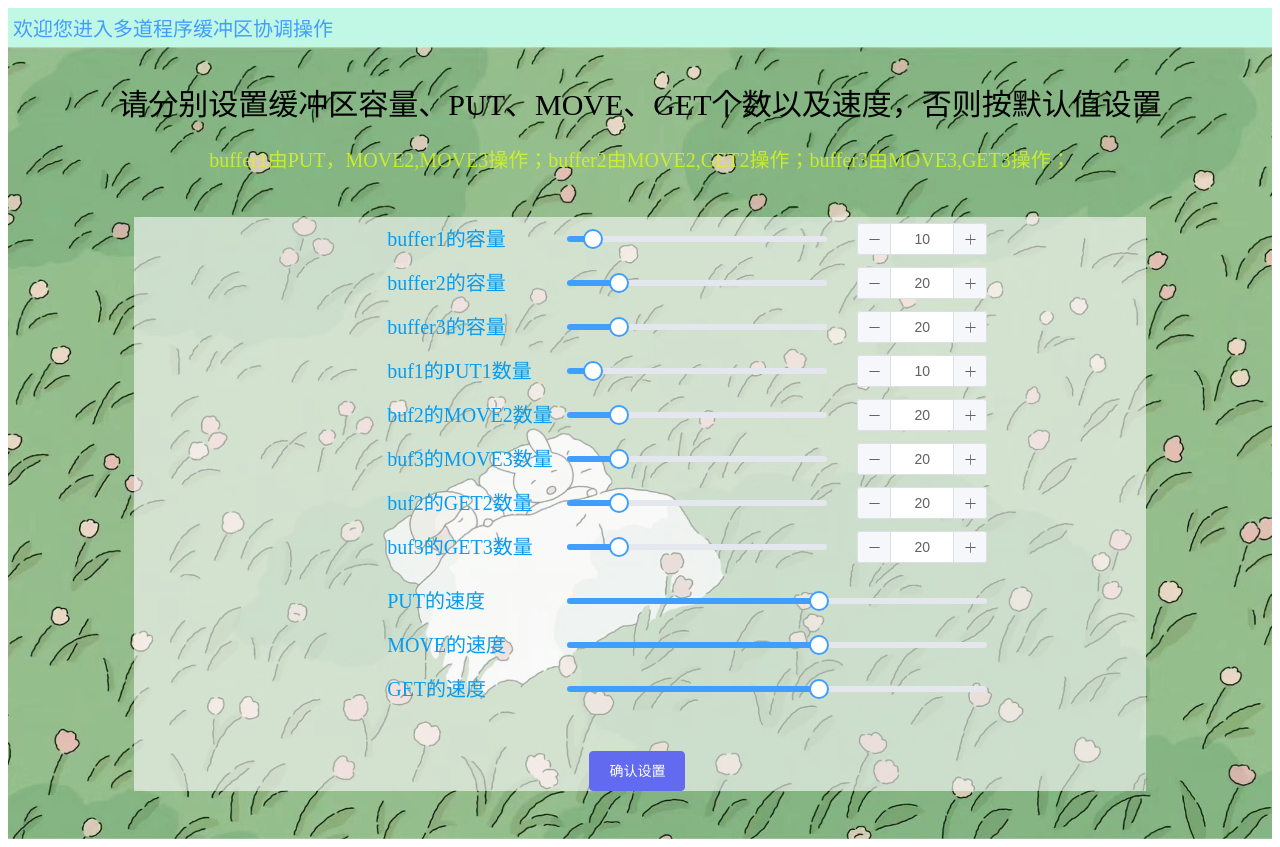
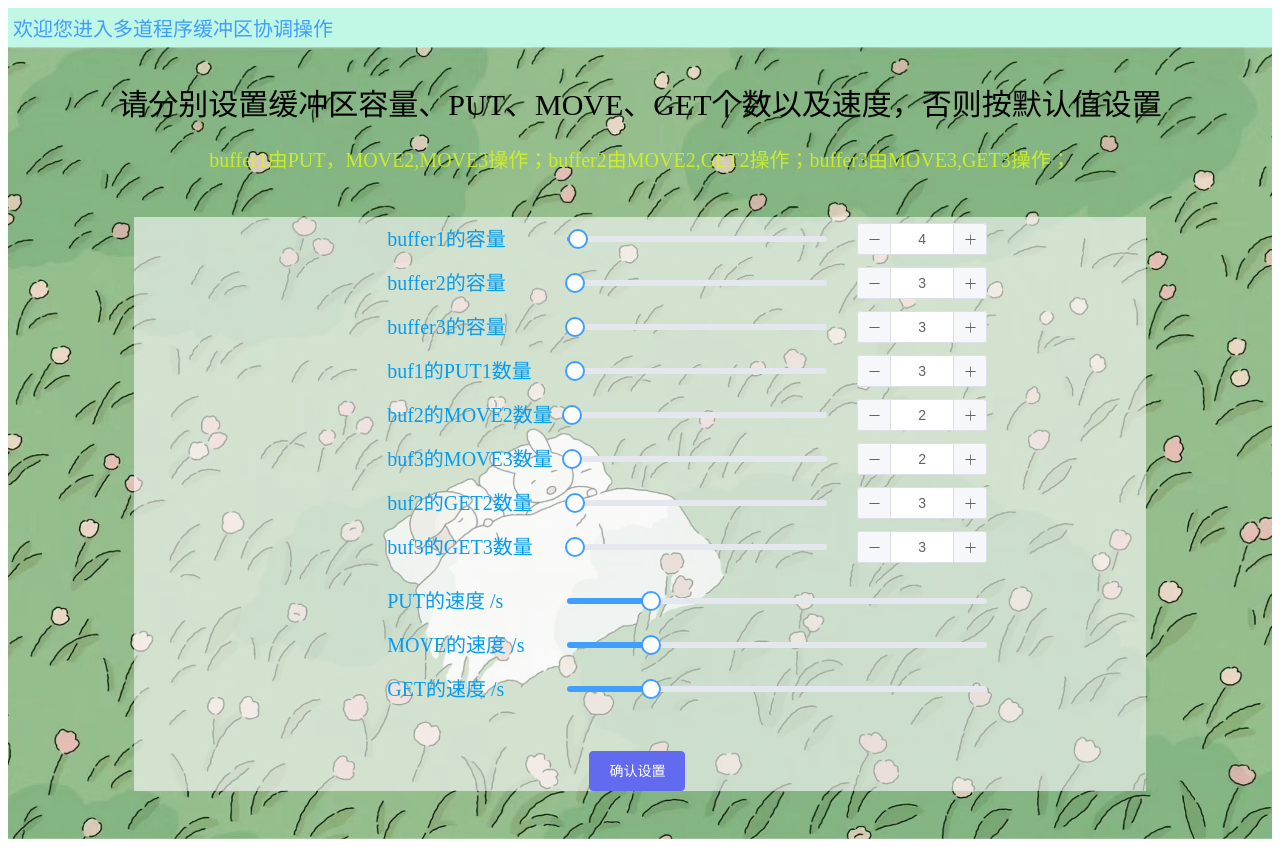
Before and after one commit to Marvelouslong/buffer-frontend, a Vue app: page /input in a window 1280 px wide. Built offline with nearby package versions, Linux system fonts and the light colour scheme.

Commit message:
input 前后端联调已完成

```diff
--- a/src/components/input.vue
+++ b/src/components/input.vue
@@ -2,21 +2,21 @@
 import { ref } from 'vue'
 import myAxios from "../plugins/myAxios.ts";
 
-const buf1Capa = ref(10)
-const buf2Capa = ref(20)
-const buf3Capa = ref(20)
+const buf1Capa = ref(4)
+const buf2Capa = ref(3)
+const buf3Capa = ref(3)
 
-const put1Num = ref(10)
+const put1Num = ref(3)
 
-const move2Num= ref(20)
-const move3Num = ref(20)
+const move2Num= ref(2)
+const move3Num = ref(2)
 
-const get2Num = ref(20)
-const get3Num= ref(20)
+const get2Num = ref(3)
+const get3Num= ref(3)
 
-const putSpeed= ref(60)
-const moveSpeed= ref(60)
-const getSpeed= ref(60)
+const putSpeed= ref(1)
+const moveSpeed= ref(1)
+const getSpeed= ref(1)
 
 /*import { isDark } from '~/composables/dark'*/
 
@@ -44,11 +44,6 @@ const gotoWork = async () => {
     console.log("提交失败");
   }
 };
-/*设置速度的最高值：5秒运动一次*/
-const formatTooltip = (val: number) => {
-  return val / 20
-}
-
 </script>
 
 
@@ -96,16 +91,16 @@ const formatTooltip = (val: number) => {
       <el-slider v-model="get3Num" show-input/>
     </div>
     <div class="slider-demo-block mgl" style="margin-top: 10px">
-      <span class="demonstration">PUT的速度</span>
-      <el-slider v-model="putSpeed" :format-tooltip="formatTooltip"/>
+      <span class="demonstration">PUT的速度 /s</span>
+      <el-slider v-model="putSpeed" :max="5" />
     </div>
     <div class="slider-demo-block mgl">
-      <span class="demonstration">MOVE的速度</span>
-      <el-slider v-model="moveSpeed" :format-tooltip="formatTooltip" />
+      <span class="demonstration">MOVE的速度 /s</span>
+      <el-slider v-model="moveSpeed" :max="5" />
     </div>
     <div class="slider-demo-block mgl">
-      <span class="demonstration">GET的速度</span>
-      <el-slider v-model="getSpeed" :format-tooltip="formatTooltip" />
+      <span class="demonstration">GET的速度 /s</span>
+      <el-slider v-model="getSpeed" :max="5" />
     </div>
     <div class="setting_button_ " style="margin-bottom: 10px">
       <el-button @click="gotoWork" color="#626aef" size="large" class="custom-button-3">确认设置</el-button>
```
